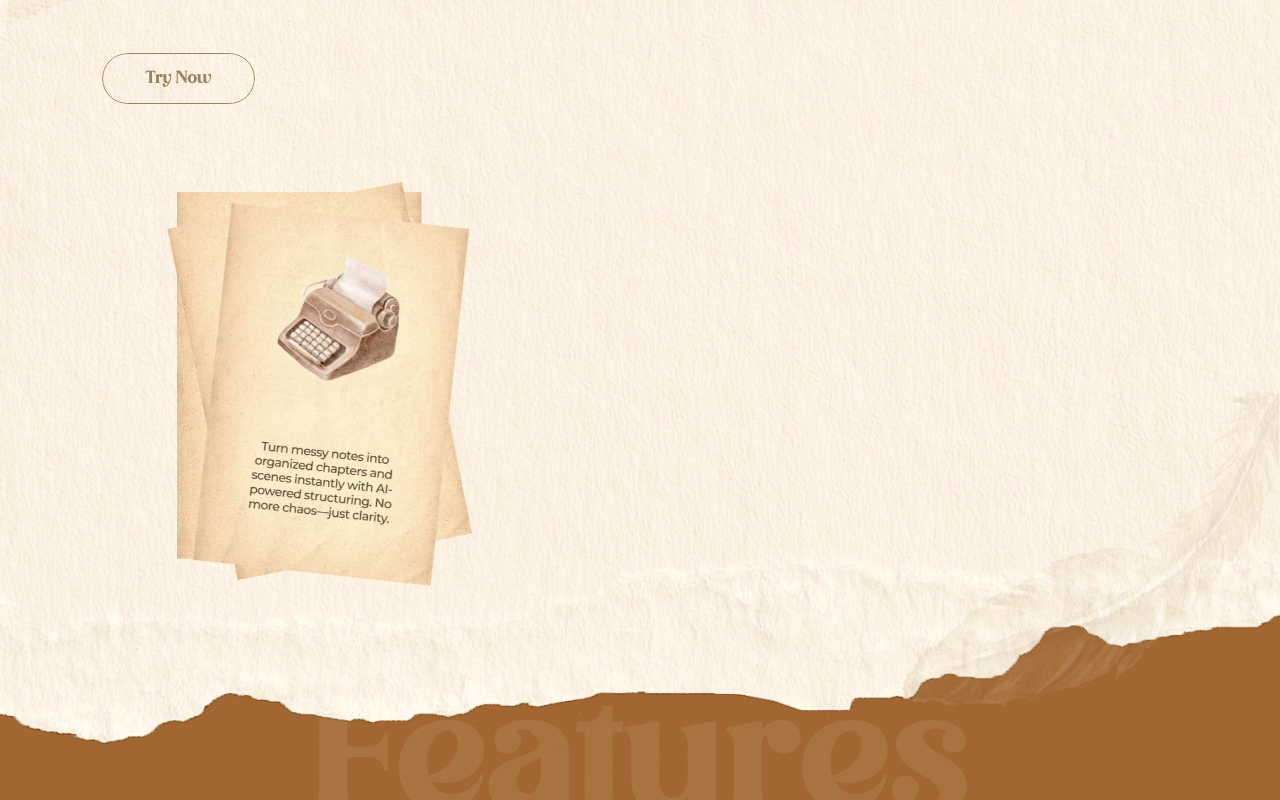
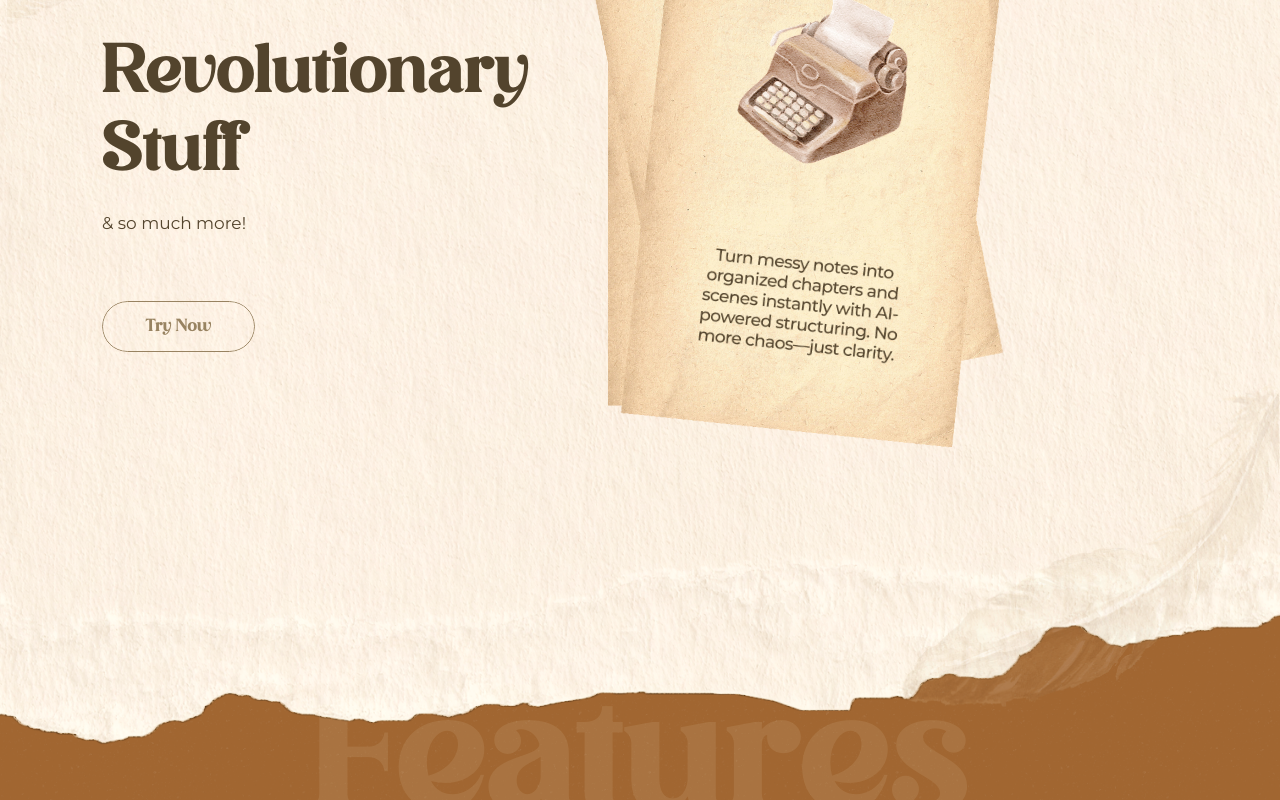
Before and after one commit to rainsfall-org/escribo-web, a Next.js app: page / in a window 1280 px wide. Shown: the part 1688-2488 px from the top of the page. Built offline with nearby package versions, Linux system fonts and the light colour scheme.

Commit message:
layout issues fixing

```diff
--- a/src/components/LandingPageVintage.tsx
+++ b/src/components/LandingPageVintage.tsx
@@ -567,7 +567,7 @@ export default function LandingPageVintage() {
             </div>
 
             {/* Mobile/Tablet Card stack animation - below button */}
-            <div className={`flex min-[1400px]:hidden relative w-[320px] md:w-[400px] h-[400px] md:h-[480px] mt-6 mx-auto transition-all duration-800 ease-out delay-1500 ${
+            <div className={`flex xl:hidden relative w-[320px] md:w-[400px] h-[400px] md:h-[480px] mt-6 mx-auto transition-all duration-800 ease-out delay-1500 ${
               revolutionaryAnimated ? 'opacity-100 translate-y-0' : 'opacity-0 translate-y-8'
             }`}>
               {/* Card 1 - Base card */}
@@ -639,7 +639,7 @@ export default function LandingPageVintage() {
           </div>
 
           {/* Desktop - Card stack animation */}
-          <div className={`hidden min-[1400px]:block relative w-[600px] h-[700px] -ml-32 transition-all duration-800 ease-out delay-1500 ${
+          <div className={`hidden xl:block relative w-[600px] h-[700px] -ml-32 transition-all duration-800 ease-out delay-1500 ${
             revolutionaryAnimated ? 'opacity-100 translate-x-0' : 'opacity-0 translate-x-8'
           }`}>
             {/* Card 1 - Base card */}
```
